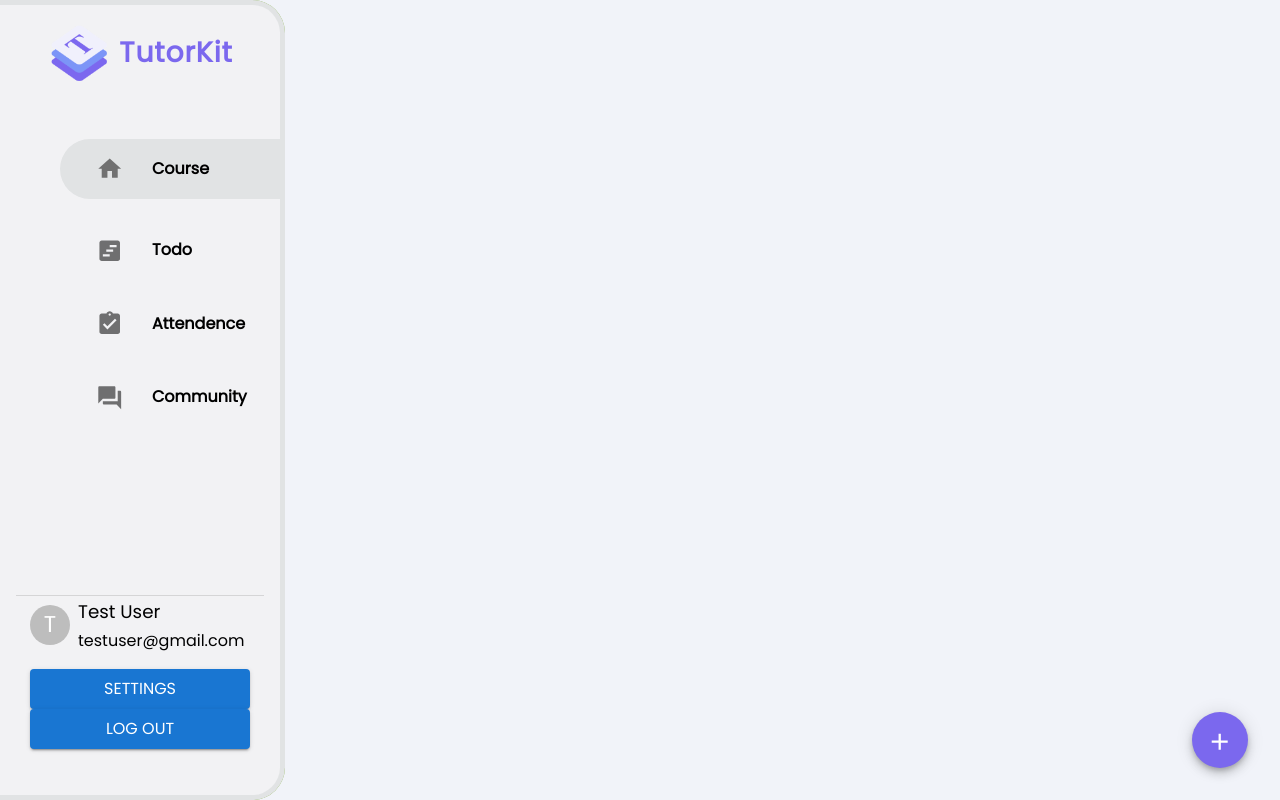
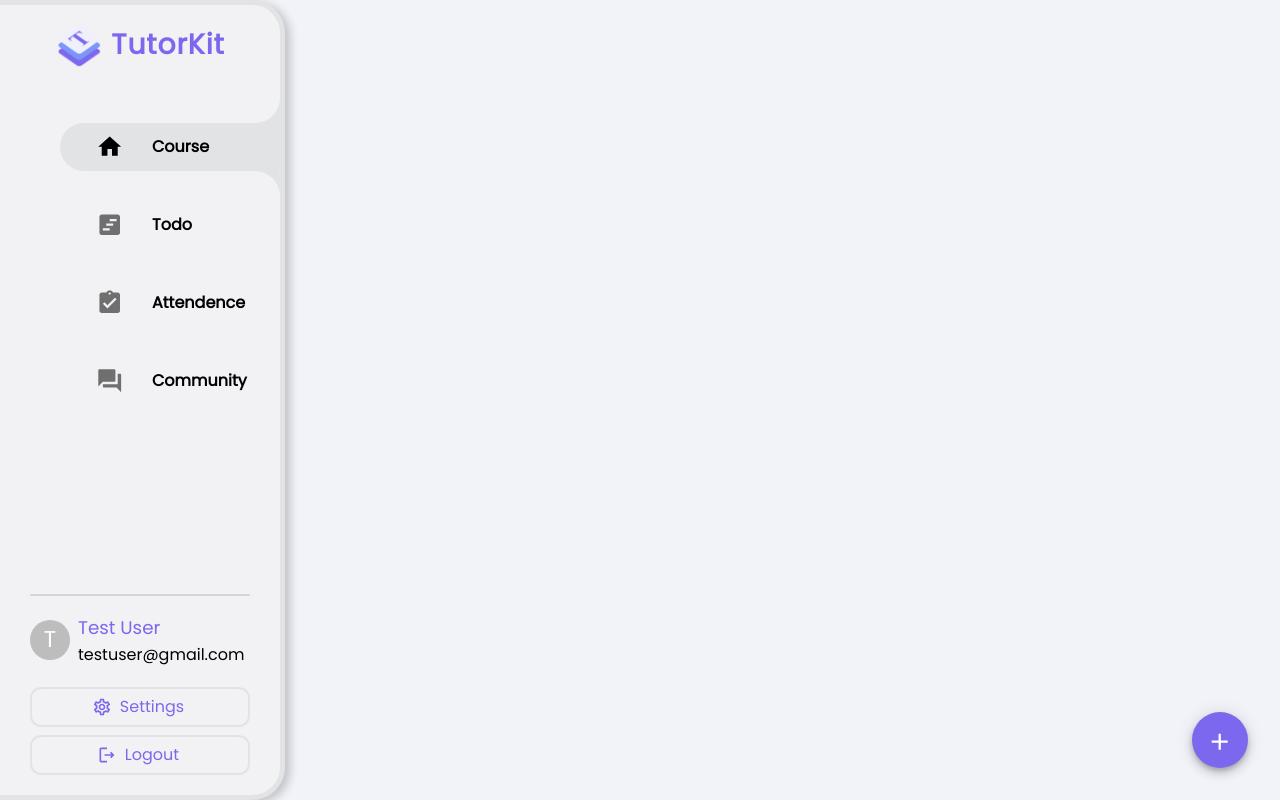
Before and after one commit to tuyuxian/TutorKit, a React app in the folder frontend/: page /course in a window 1280 px wide. Built offline with nearby package versions, Linux system fonts and the light colour scheme.

Commit message:
feat: sidebar

```diff
--- a/frontend/src/asset/style.tsx
+++ b/frontend/src/asset/style.tsx
@@ -2,6 +2,11 @@ import { checkboxClasses } from "@mui/material/Checkbox";
 import { createTheme } from "@mui/material/styles";
 
 export const theme = createTheme({
+  palette: {
+    secondary: {
+      main: "#7B68EE",
+    },
+  },
   typography: {
     fontFamily: ["Poppins", "sans-serif"].join(","),
     fontSize: 16,
@@ -19,6 +24,9 @@ export const theme = createTheme({
       color: "#7B68EE",
       fontWeight: "bold",
       verticalAlign: "baseline",
+    },
+    button: {
+      textTransform: "none",
     },
   },
   components: {
@@ -60,38 +68,73 @@ export const theme = createTheme({
           transition: "none !important",
           "&.Mui-selected": {
             backgroundColor: "#E1E3E4",
-            borderRadius: "47px 0 0 47px",
-            height: "60px",
+            borderRadius: "48px 0 0 48px",
+            height: "48px",
+            "&::before": {
+              content: '""',
+              position: "absolute",
+              backgroundColor: "none",
+              bottom: "48px",
+              left: "195px",
+              height: "50px",
+              width: "25px",
+              borderRadius: "0 0 25px 0",
+              boxShadow: "0 20px 0 0 #E1E3E4",
+              pointerEvents: "none",
+            },
+            "&::after": {
+              content: '""',
+              position: "absolute",
+              backgroundColor: "none",
+              bottom: "-50px",
+              left: "195px",
+              height: "50px",
+              width: "25px",
+              borderRadius: "0 25px 0 0",
+              boxShadow: "0 -20px 0 0 #E1E3E4",
+              pointerEvents: "none",
+            },
             "&:hover": {
               backgroundColor: "#E1E3E4",
-              height: "60px",
+              borderRadius: "48px 0 0 48px",
+              height: "48px",
             },
-            "&:before": {
-              position: "absolute",
-              right: "-30.5px",
-              bottom: "12.5px",
-              display: "inline-block",
-              width: "30px",
-              background: "yellow",
-              height: "26px",
-
-              borderLeft: "1px solid",
-              borderBottom: "1px solid",
-
-              zIndex: 2,
-            },
-            color: "#717171",
+            color: "#000000",
             "& .MuiListItemIcon-root": {
-              color: "#717171",
+              color: "#000000",
             },
           },
           ":hover": {
             backgroundColor: "#E1E3E4",
-            borderRadius: "47px 0 0 47px",
-            height: "60px",
+            borderRadius: "48px 0 0 48px",
+            height: "48px",
             color: "#000000",
             "& .MuiListItemIcon-root": {
               color: "#000000",
+            },
+            "&::before": {
+              content: '""',
+              position: "absolute",
+              backgroundColor: "none",
+              bottom: "48px",
+              left: "195px",
+              height: "50px",
+              width: "25px",
+              borderRadius: "0 0 25px 0",
+              boxShadow: "0 20px 0 0 #E1E3E4",
+              pointerEvents: "none",
+            },
+            "&::after": {
+              content: '""',
+              position: "absolute",
+              backgroundColor: "none",
+              bottom: "-50px",
+              left: "195px",
+              height: "50px",
+              width: "25px",
+              borderRadius: "0 25px 0 0",
+              boxShadow: "0 -20px 0 0 #E1E3E4",
+              pointerEvents: "none",
             },
           },
         },
@@ -114,7 +157,7 @@ export const styles = {
   sideNavContainer: {
     height: "calc(100% - 10px)",
     width: "280px",
-    position: "absolute",
+    position: "fixed",
     display: "flex",
     flexDirection: "column",
     justifyContent: "space-between",
--- a/frontend/src/component/SideNavBar.tsx
+++ b/frontend/src/component/SideNavBar.tsx
@@ -2,6 +2,8 @@ import {
   AssignmentTurnedIn,
   Forum,
   Home,
+  LogoutOutlined,
+  SettingsOutlined,
   ViewTimeline,
 } from "@mui/icons-material";
 import {
@@ -23,9 +25,11 @@ import logo from "../asset/logo.png";
 import { styles, theme } from "../asset/style";
 
 const customStyle = {
-  brandLogo: {
+  flex: {
     display: "flex",
     justifyContent: "center",
+  },
+  brandLogo: {
     margin: "16px",
   },
   link: {
@@ -37,22 +41,43 @@ const customStyle = {
   },
   listItem: {
     margin: "30px 0 30px 60px",
+    height: "48px",
   },
-  backgroundDiv1: {
-    height: "calc(100%)",
-    width: "285px",
-    zIndex: "-2",
-    margin: "0 0 0 0",
-    borderRadius: "0 32.8px 32.8px 0",
-    backgroundColor: "#84B140",
-  },
-  backgroundDiv2: {
+  backgroundDiv: {
     height: "calc(100%)",
     width: "285px",
     zIndex: "-1",
     margin: "0 0 0 0",
     borderRadius: "0 32.8px 32.8px 0",
     backgroundColor: "#E1E3E4",
+    boxShadow: "5px 3px 10px rgba(0,0,0,0.2)",
+  },
+  sideBarButton: {
+    height: "40px",
+    width: "220px",
+    border: "2.5px solid #E1E3E4",
+    borderRadius: "11px",
+    margin: "4px 0px 4px 0px",
+  },
+  buttonGroup: {
+    display: "flex",
+    flexDirection: "column",
+    margin: "16px 30px 16px 30px",
+  },
+  divider: {
+    width: "220px",
+    borderBottomWidth: "2.5px",
+    borderRadius: "11px",
+    color: "#E1E3E4",
+  },
+  accountDiv: {
+    display: "flex",
+    flexDirection: "row",
+    alignItems: "center",
+  },
+  accountInfo: {
+    display: "flex",
+    marginLeft: "8px",
   },
 };
 
@@ -86,8 +111,8 @@ const SideNavBar = () => {
     <ThemeProvider theme={theme}>
       <Box component="div" sx={styles.sideNavContainer}>
         <Box>
-          <Box sx={customStyle.brandLogo}>
-            <img src={logo} alt="logo" width={64} height={64} />
+          <Box sx={{ ...customStyle.flex, ...customStyle.brandLogo }}>
+            <img src={logo} alt="logo" width={48} height={48} />
             <Link href="/" underline="none" sx={customStyle.link}>
               <Typography variant="h2" component="div" sx={styles.topNavHeader}>
                 TutorKit
@@ -115,62 +140,57 @@ const SideNavBar = () => {
             ))}
           </List>
         </Box>
-        <Box sx={{ height: "200px" }}>
-          <Divider variant="middle" />
-          <Box
-            sx={{
-              margin: "0 30px 16px 30px",
-            }}
-          >
-            <Box
-              sx={{
-                display: "flex",
-                flexDirection: "row",
-                alignItems: "center",
-              }}
-            >
+        <Box>
+          <Box sx={customStyle.flex}>
+            <Divider variant="fullWidth" sx={customStyle.divider} />
+          </Box>
+          <Box sx={customStyle.buttonGroup}>
+            <Box sx={customStyle.accountDiv}>
               <Avatar>T</Avatar>
-              <Box sx={{ marginLeft: "8px" }}>
+              <Box>
                 <Typography
                   variant="subtitle1"
                   component="div"
-                  sx={{ display: "flex" }}
+                  color="secondary"
+                  sx={customStyle.accountInfo}
                 >
                   Test User
                 </Typography>
                 <Typography
-                  variant="subtitle2"
+                  variant="body2"
                   component="div"
-                  sx={{ display: "flex" }}
+                  sx={customStyle.accountInfo}
                 >
                   testuser@gmail.com
                 </Typography>
               </Box>
             </Box>
           </Box>
-          <Box
-            sx={{
-              display: "flex",
-              flexDirection: "column",
-              margin: "16px 30px 16px 30px",
-            }}
-          >
-            <Button variant="contained" disableRipple={true}>
+          <Box sx={customStyle.buttonGroup}>
+            <Button
+              variant="outlined"
+              disableRipple={true}
+              color="secondary"
+              startIcon={<SettingsOutlined />}
+              sx={customStyle.sideBarButton}
+            >
               Settings
             </Button>
-            <Button variant="contained" disableRipple={true}>
-              Log Out
+            <Button
+              variant="outlined"
+              disableRipple={true}
+              color="secondary"
+              startIcon={<LogoutOutlined />}
+              sx={customStyle.sideBarButton}
+            >
+              Logout
             </Button>
           </Box>
         </Box>
       </Box>
       <Box
         component="div"
-        sx={{ ...styles.sideNavContainer, ...customStyle.backgroundDiv1 }}
-      ></Box>
-      <Box
-        component="div"
-        sx={{ ...styles.sideNavContainer, ...customStyle.backgroundDiv2 }}
+        sx={{ ...styles.sideNavContainer, ...customStyle.backgroundDiv }}
       ></Box>
     </ThemeProvider>
   );
```
Also changed, not shown: 1 other file (tests, documents, lock files or other folders).
